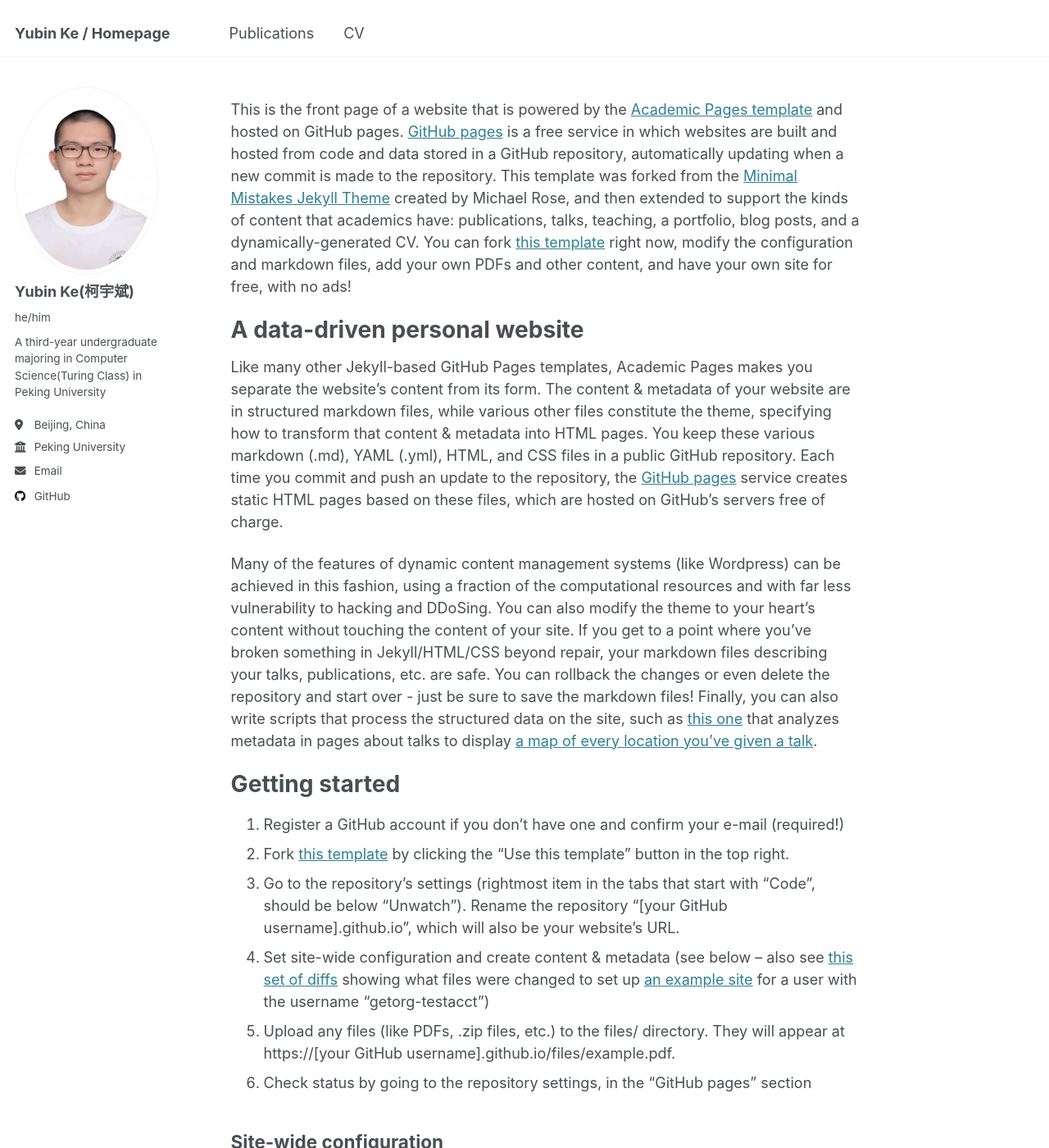
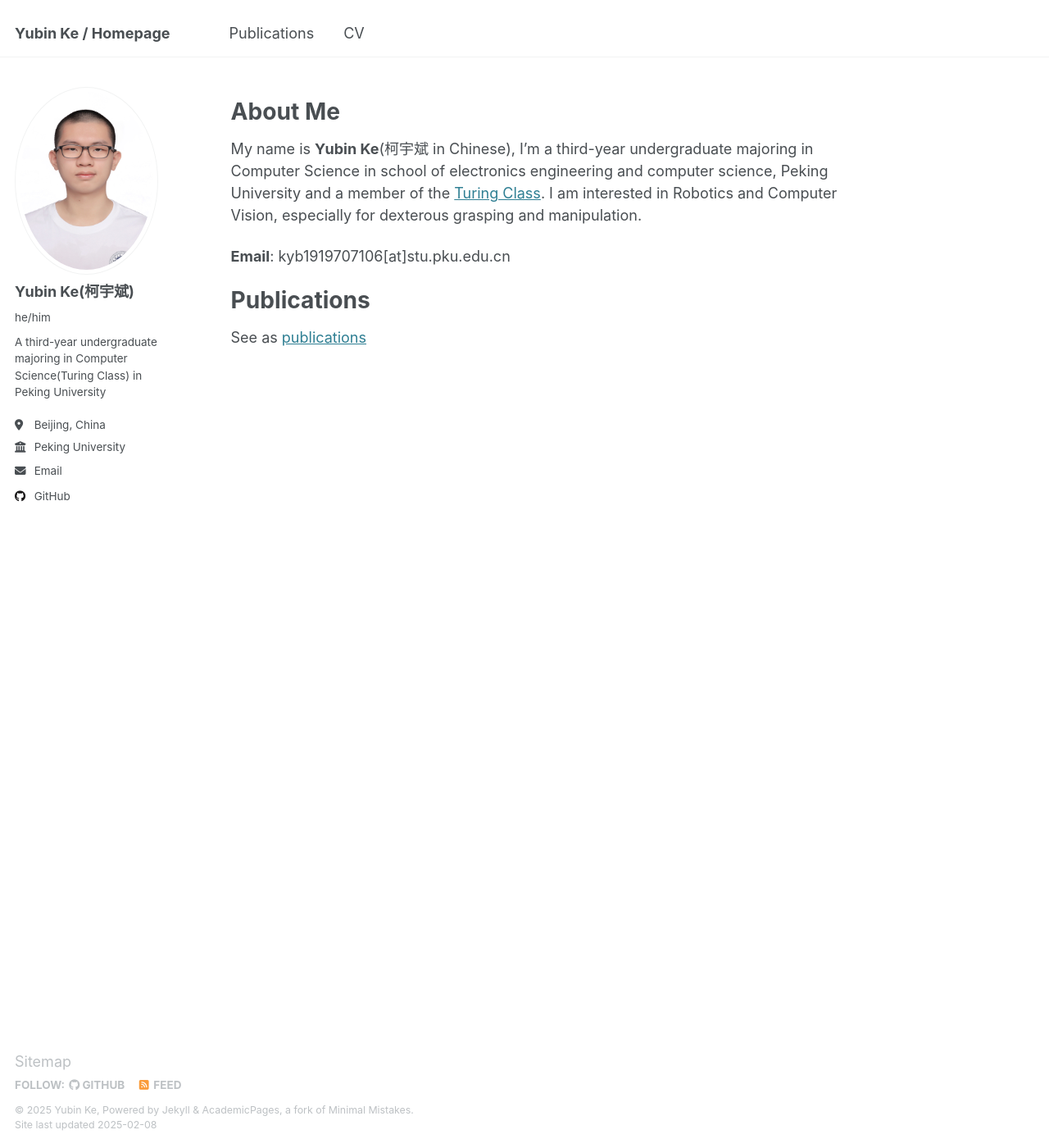
Before and after one commit to GFRL/GFRL.github.io, a Jekyll site: the page built from _pages/about.md, in a window 1280 px wide and 1400 px high. Shown: the whole window at 82% size. Built offline with Jekyll 4.4.1, drawn with Linux system fonts in a browser that asks for light colours; some of the changed text lies outside the part shown.

Commit message:
Update about.md

```diff
--- a/_pages/about.md
+++ b/_pages/about.md
@@ -7,6 +7,23 @@ redirect_from:
   - /about.html
 ---
 
+# About Me
+My name is **Yubin Ke**(柯宇斌 in Chinese), I'm a third-year undergraduate majoring in Computer Science in school of electronics engineering and computer science, Peking University and a member of the [Turing Class](https://cfcs.pku.edu.cn/english/research/turing_program/introduction1/index.htm). I am interested in Robotics and Computer Vision, especially for dexterous grasping and manipulation.
+
+<!-- I'm now an undergraduate intern in the [EPICLab](https://pku-epic.github.io/) of Peking University, supervised by Prof. [He Wang](https://hughw19.github.io/). -->
+
+<!-- My research interest lies in computational photography and computer vision. Feel free to contact me if you have any questions or ideas to discuss. -->
+
+<!-- In my spare time, I enjoy playing billiards and running. Cute cats are always my favorite.  -->
+
+**Email**: kyb1919707106[at]stu.pku.edu.cn
+
+# Publications
+See as [publications](/publications)
+
+
+
+<!--
 This is the front page of a website that is powered by the [Academic Pages template](https://github.com/academicpages/academicpages.github.io) and hosted on GitHub pages. [GitHub pages](https://pages.github.com) is a free service in which websites are built and hosted from code and data stored in a GitHub repository, automatically updating when a new commit is made to the repository. This template was forked from the [Minimal Mistakes Jekyll Theme](https://mmistakes.github.io/minimal-mistakes/) created by Michael Rose, and then extended to support the kinds of content that academics have: publications, talks, teaching, a portfolio, blog posts, and a dynamically-generated CV. You can fork [this template](https://github.com/academicpages/academicpages.github.io) right now, modify the configuration and markdown files, add your own PDFs and other content, and have your own site for free, with no ads!
 
 A data-driven personal website
@@ -46,4 +63,4 @@ Example: editing a markdown file for a talk
 
 For more info
 ------
-More info about configuring Academic Pages can be found in [the guide](https://academicpages.github.io/markdown/), the [growing wiki](https://github.com/academicpages/academicpages.github.io/wiki), and you can always [ask a question on GitHub](https://github.com/academicpages/academicpages.github.io/discussions). The [guides for the Minimal Mistakes theme](https://mmistakes.github.io/minimal-mistakes/docs/configuration/) (which this theme was forked from) might also be helpful.
+More info about configuring Academic Pages can be found in [the guide](https://academicpages.github.io/markdown/), the [growing wiki](https://github.com/academicpages/academicpages.github.io/wiki), and you can always [ask a question on GitHub](https://github.com/academicpages/academicpages.github.io/discussions). The [guides for the Minimal Mistakes theme](https://mmistakes.github.io/minimal-mistakes/docs/configuration/) (which this theme was forked from) might also be helpful. -->
```
